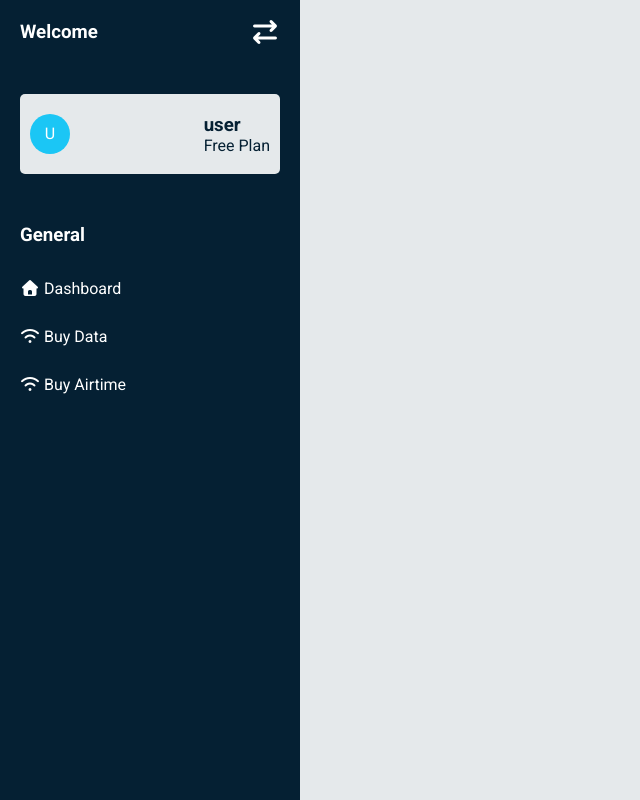
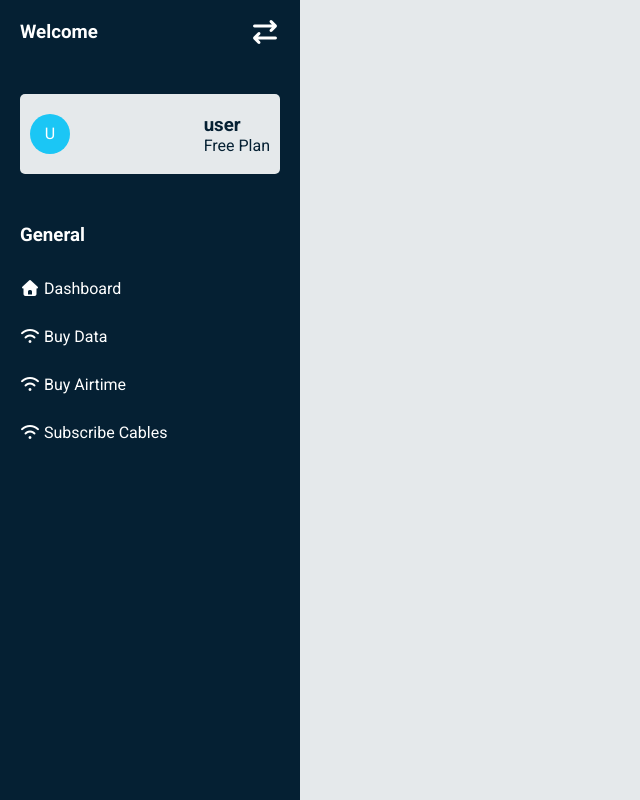
Before and after one commit to lutfuldigit/lutpay, a plain HTML site: page dashboard/user.html in a window 1280 px wide. Shown: the whole page, without its empty margins (0-640 px from the left). Drawn offline with Linux system fonts and the light colour scheme.

Commit message:
i added a new list subscribe

```diff
--- a/dashboard/user.html
+++ b/dashboard/user.html
@@ -33,6 +33,7 @@
                 <a href="#"><li><i class="fa-solid fa-house"></i> Dashboard</li></a>
                 <a href="#"><li><i class="fa-solid fa-wifi"></i></i> Buy Data</li></a>
                 <a href="#"><li><i class="fa-solid fa-wifi"></i></i> Buy Airtime</li></a>
+                <a href="#"><li><i class="fa-solid fa-wifi"></i></i> Subscribe Cables</li></a>
 
             </ul>
         </section>
```
